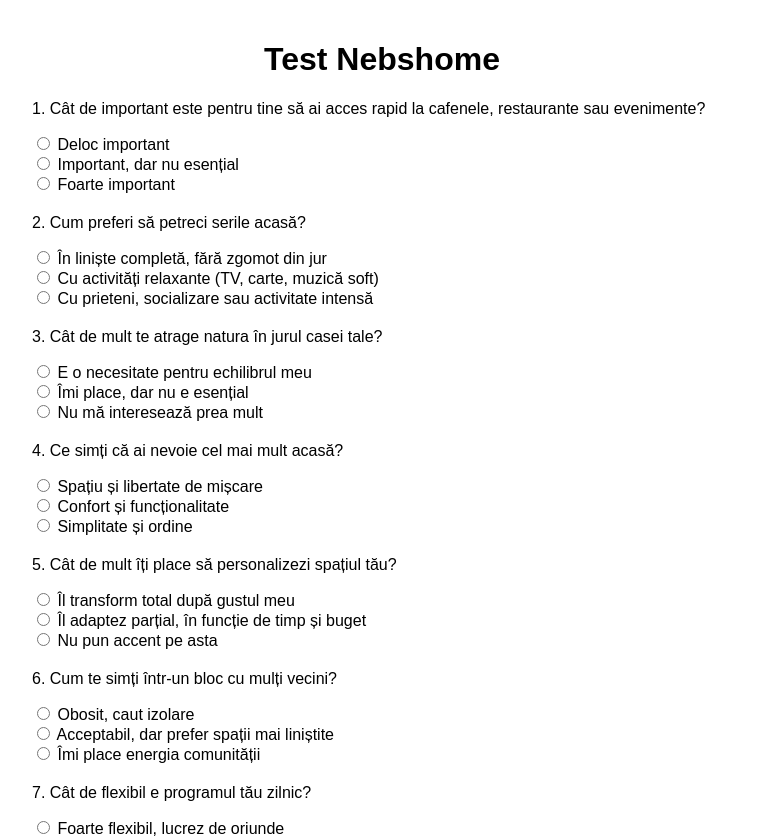
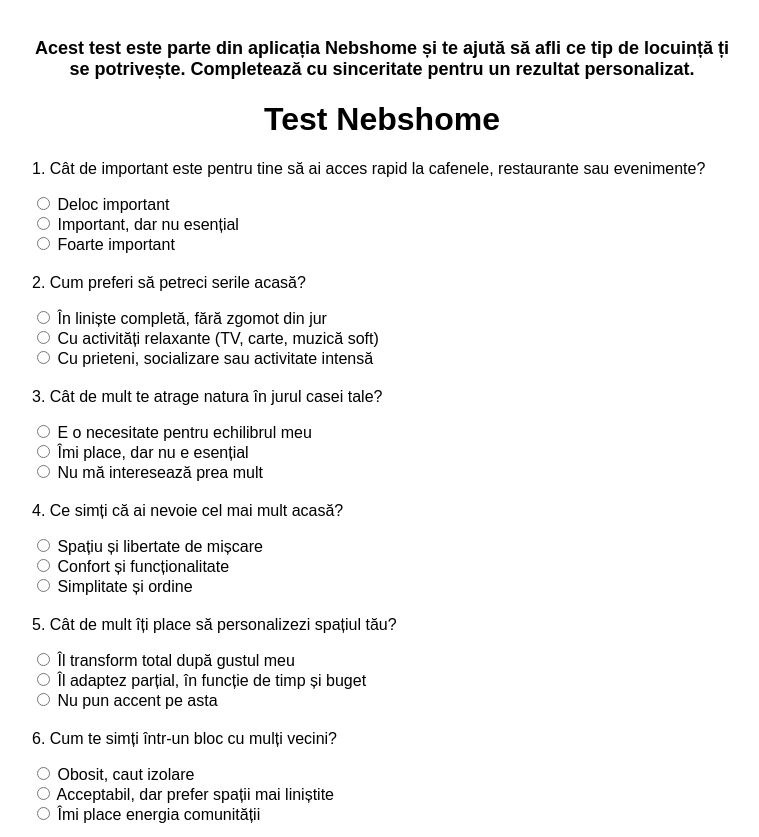
Before and after one commit to nebshome2025/nebshome-app, a plain HTML site: page index.html in a window 1280 px wide. Shown: the top 837 px of the page, without its empty margins (258-1017 px from the left). Drawn offline with Linux system fonts and the light colour scheme.

Commit message:
Update index.html

```diff
--- a/index.html
+++ b/index.html
@@ -13,6 +13,9 @@
     </style>
 </head>
 <body>
+    <p style="font-size: 18px; font-weight: bold; text-align: center;">
+Acest test este parte din aplicația Nebshome și te ajută să afli ce tip de locuință ți se potrivește. Completează cu sinceritate pentru un rezultat personalizat.
+</p>
  <h1>Test Nebshome</h1>
     <form id="testForm">
         <div class="question">
```
